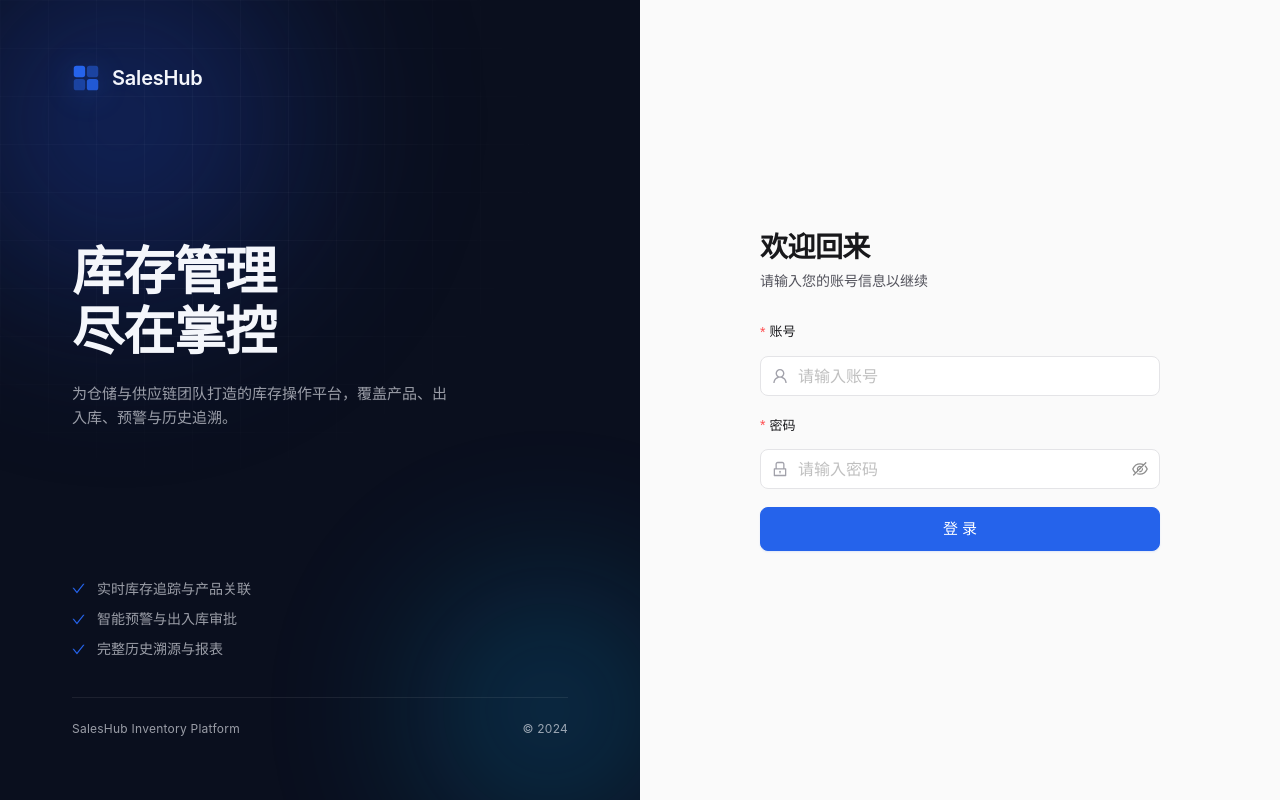
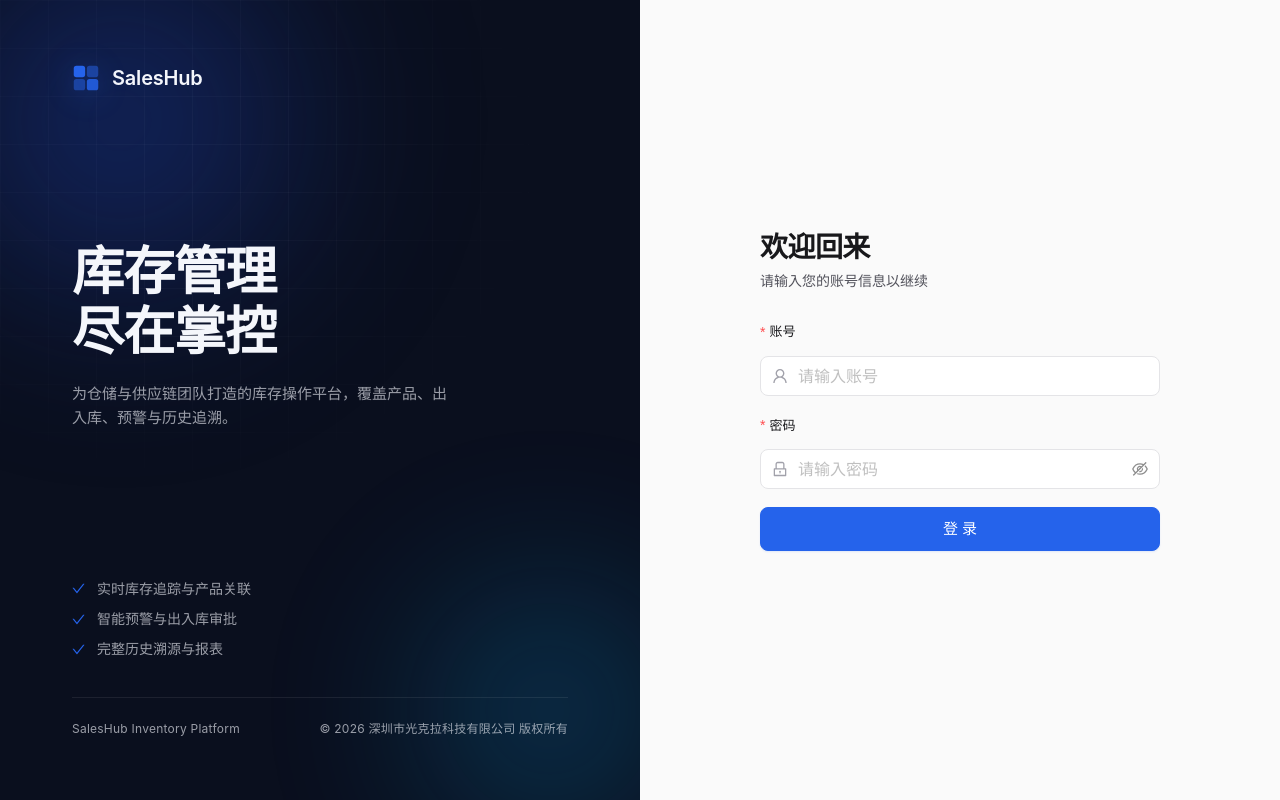
Before and after one commit to wyj8149914/saleshub, a Vue app in the folder saleshub_web/: page /login in a window 1280 px wide. Built offline with nearby package versions, Linux system fonts and the light colour scheme; no server answers.

Commit message:
功能: 更新登录页与侧边栏版权信息
- DefaultLayout 侧边栏版权年份更新为 2026
- Login 页 footer 补充深圳市光克拉科技有限公司版权声明

Co-Authored-By: Claude Sonnet 4.5 <noreply@anthropic.com>
Co-authored-by: Cursor <cursoragent@cursor.com>

```diff
--- a/saleshub_web/src/layouts/DefaultLayout.vue
+++ b/saleshub_web/src/layouts/DefaultLayout.vue
@@ -46,7 +46,7 @@
 
       <div class="sidebar-footer">
         <span>SalesHub Inventory Platform</span>
-        <span>© 2024</span>
+        <span>© 2026</span>
       </div>
     </aside>
 
--- a/saleshub_web/src/views/Login.vue
+++ b/saleshub_web/src/views/Login.vue
@@ -43,7 +43,7 @@
 
         <footer class="brand-footer">
           <span>SalesHub Inventory Platform</span>
-          <span>© 2024</span>
+          <span>© 2026 深圳市光克拉科技有限公司 版权所有</span>
         </footer>
       </div>
     </aside>
```
